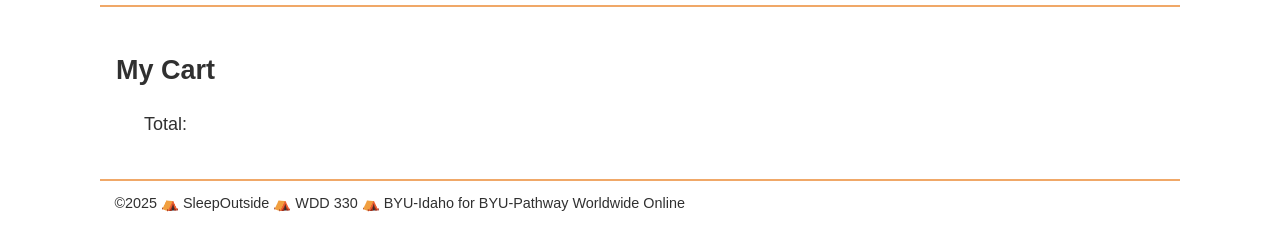
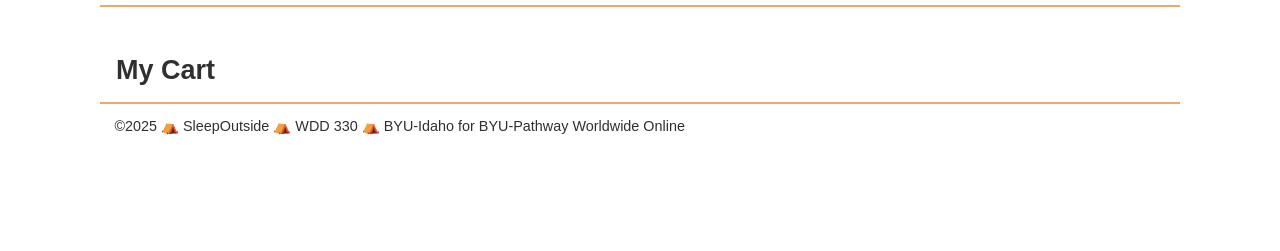
Before and after one commit to kirstennicole422/WDD330-SleepOutside, a website: page src/cart/index.html in a window 1280 px wide. Shown: the part 71-322 px from the top of the page. Drawn offline with Linux system fonts and the light colour scheme; files whose address does not match are found by name.

Commit message:
css update to allow the cart to not show a total when products are removed

```diff
--- a/src/css/style.css
+++ b/src/css/style.css
@@ -115,7 +115,7 @@ button {
 }
 
 .hide {
-  display: none;
+  display: none !important;
 }
 
 .cartFooter {
--- a/src/js/cart.js
+++ b/src/js/cart.js
@@ -18,6 +18,7 @@ function renderCartContents() {
     document.querySelector(".cartFooter").classList.remove("hide");
   } else {
     document.querySelector(".product-list").innerHTML = "";
+    // document.querySelector(".cartTotal").innerHTML = "";
     document.querySelector(".cartFooter").classList.add("hide");
   }
 
```
